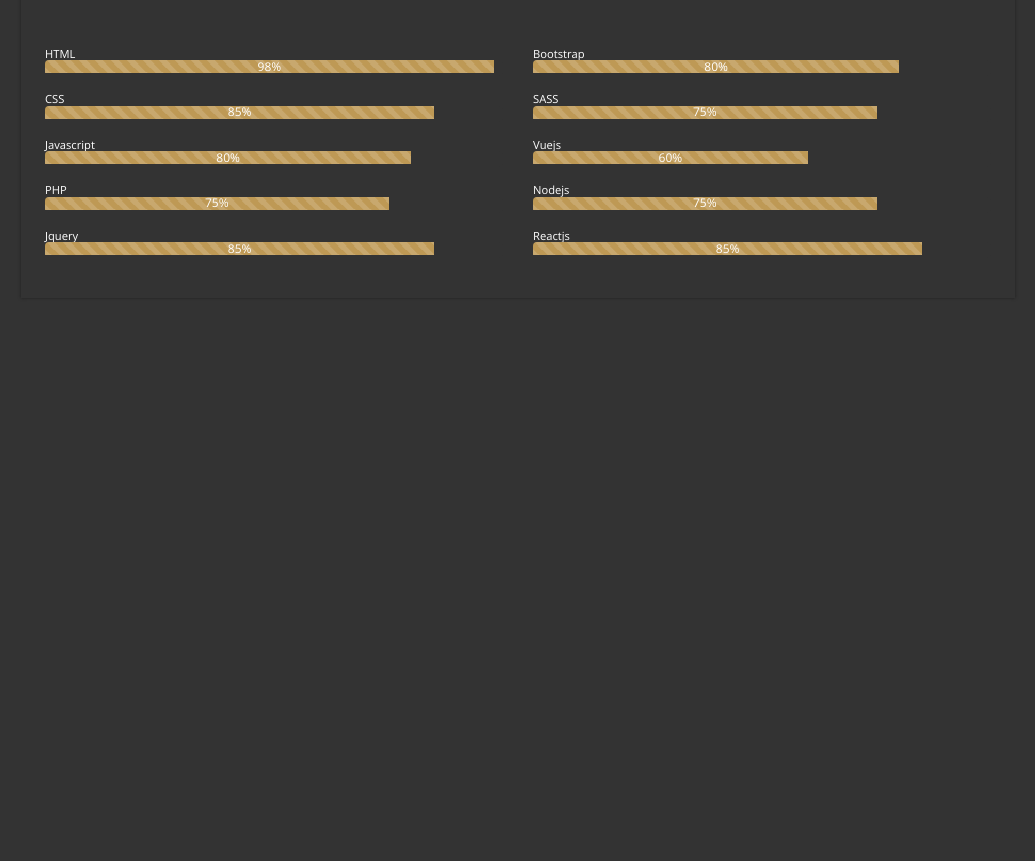
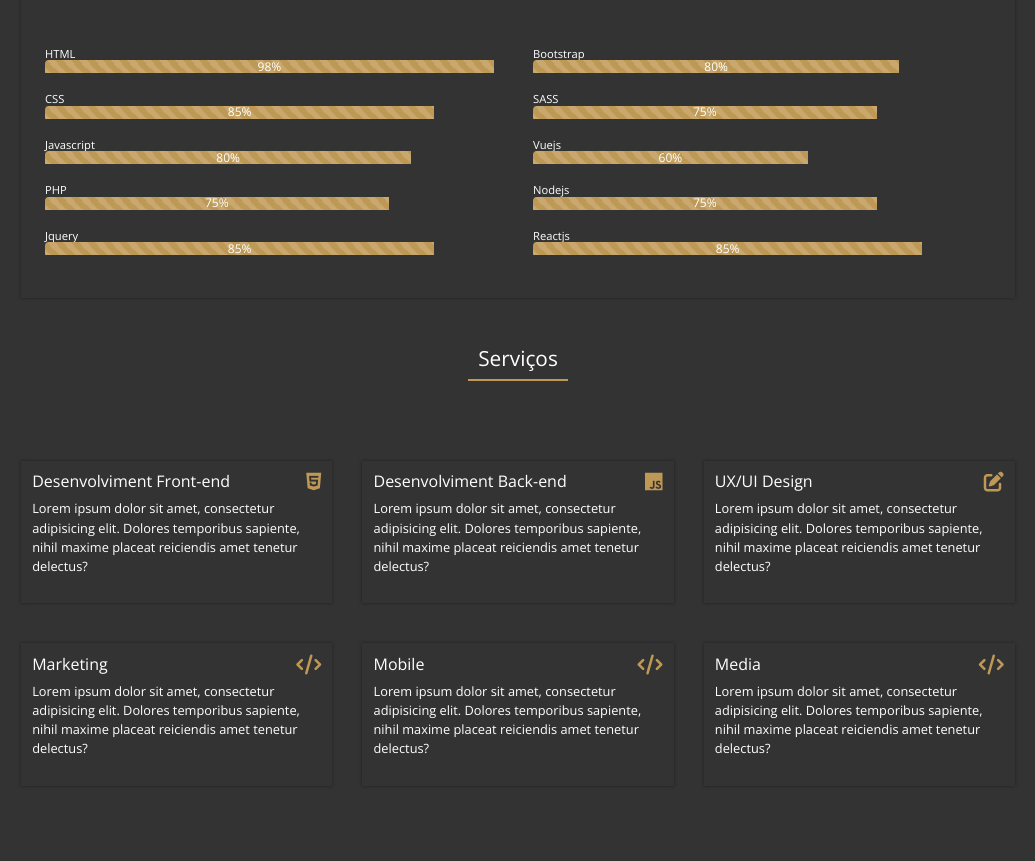
Before and after one commit to JeffersontelleSZ/Telles-Portfolio-Pessoal, a website: page index.html in a window 1280 px wide. Shown: the part 1588-2449 px from the top of the page, without its empty margins (122-1157 px from the left). Drawn offline with nearby package versions, Linux system fonts and the light colour scheme.

Commit message:
secao servicos finalizada

```diff
--- a/index.html
+++ b/index.html
@@ -291,6 +291,118 @@
           </div>
         </div>
       </section>
+
+      <!-- Serviços -->
+      <section class="container py-5">
+        <div class="row">
+          <div class="col-12">
+            <div class="content-title">
+              <h3 class="title">Serviços</h3>
+            </div>
+          </div>
+        </div>
+
+        <!-- Serviços Container -->
+        <div class="servicos">
+          <div class="row">
+            <div class="col-sm-12 col-md-4 mt-3">
+              <div class="servicos-container">
+                <div class="servicos-title">
+                  <h4>Desenvolviment Front-end</h4>
+                  <i class="fab fa-html5"></i>
+                </div>
+                <div class="servicos-content">
+                  <p>
+                    Lorem ipsum dolor sit amet, consectetur adipisicing elit.
+                    Dolores temporibus sapiente, nihil maxime placeat reiciendis
+                    amet tenetur delectus?
+                  </p>
+                </div>
+              </div>
+            </div>
+            <div class="col-sm-12 col-md-4 mt-3">
+              <div class="servicos-container">
+                <div class="servicos-title">
+                  <h4>Desenvolviment Back-end</h4>
+                  <i class="fab fa-js"></i>
+                </div>
+                <div class="servicos-content">
+                  <p>
+                    Lorem ipsum dolor sit amet, consectetur adipisicing elit.
+                    Dolores temporibus sapiente, nihil maxime placeat reiciendis
+                    amet tenetur delectus?
+                  </p>
+                </div>
+              </div>
+            </div>
+            <div class="col-sm-12 col-md-4 mt-3">
+              <div class="servicos-container">
+                <div class="servicos-title">
+                  <h4>UX/UI Design</h4>
+                  <i class="fas fa-edit"></i>
+                </div>
+                <div class="servicos-content">
+                  <p>
+                    Lorem ipsum dolor sit amet, consectetur adipisicing elit.
+                    Dolores temporibus sapiente, nihil maxime placeat reiciendis
+                    amet tenetur delectus?
+                  </p>
+                </div>
+              </div>
+            </div>
+          </div>
+
+          <div class="row my-4">
+            <div class="col-sm-12 col-md-4 mt-3">
+              <div class="servicos-container">
+                <div class="servicos-title">
+                  <h4>Marketing</h4>
+                  <i class="fas fa-code"></i>
+                </div>
+                <div class="servicos-content">
+                  <p>
+                    Lorem ipsum dolor sit amet, consectetur adipisicing elit.
+                    Dolores temporibus sapiente, nihil maxime placeat reiciendis
+                    amet tenetur delectus?
+                  </p>
+                </div>
+              </div>
+            </div>
+            <div class="col-sm-12 col-md-4 mt-3">
+              <div class="servicos-container">
+                <div class="servicos-title">
+                  <h4>Mobile</h4>
+                  <i class="fas fa-code"></i>
+                </div>
+                <div class="servicos-content">
+                  <p>
+                    Lorem ipsum dolor sit amet, consectetur adipisicing elit.
+                    Dolores temporibus sapiente, nihil maxime placeat reiciendis
+                    amet tenetur delectus?
+                  </p>
+                </div>
+              </div>
+            </div>
+            <div class="col-sm-12 col-md-4 mt-3">
+              <div class="servicos-container">
+                <div class="servicos-title">
+                  <h4>Media</h4>
+                  <i class="fas fa-code"></i>
+                </div>
+                <div class="servicos-content">
+                  <p>
+                    Lorem ipsum dolor sit amet, consectetur adipisicing elit.
+                    Dolores temporibus sapiente, nihil maxime placeat reiciendis
+                    amet tenetur delectus?
+                  </p>
+                </div>
+              </div>
+            </div>
+          </div>
+        </div>
+      </section>
+
+      <!-- Portfolio -->
     </main>
 
     <!-- Script Files -->
--- /dev/null
+++ b/scss/_servicos.scss
@@ -0,0 +1,33 @@
+// Servicos
+.servicos {
+  &-container {
+    background-color: $color-dark;
+    box-shadow: 0px 0px 3px rgba($color-template-dark, 0.5);
+    padding: 0.7rem;
+    cursor: pointer;
+
+    // Hover Efeitos
+    &:hover {
+      box-shadow: 0px 0px 3px rgba($color-template-1, 0.5);
+    }
+  }
+
+  &-title {
+    display: flex;
+    justify-content: space-between;
+
+    h4 {
+      font-size: 1rem;
+    }
+
+    .fas,
+    .fab {
+      color: $color-template-1;
+    }
+  }
+
+  &-content p {
+    font-size: 0.8rem;
+    font-weight: 300;
+  }
+}
--- a/scss/main.scss
+++ b/scss/main.scss
@@ -7,6 +7,7 @@
 @import "./config";
 @import "./menu-mobile";
 @import "./navbar";
+@import "./servicos";
 @import "./showcase";
 @import "./skills";
 @import "./utilities";
```
Also changed, not shown: css/main.css.
